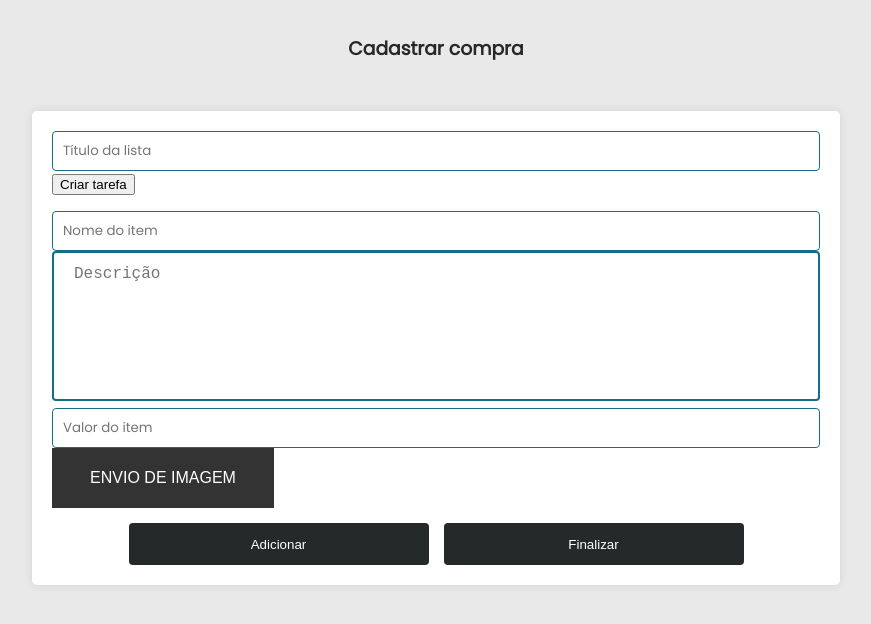
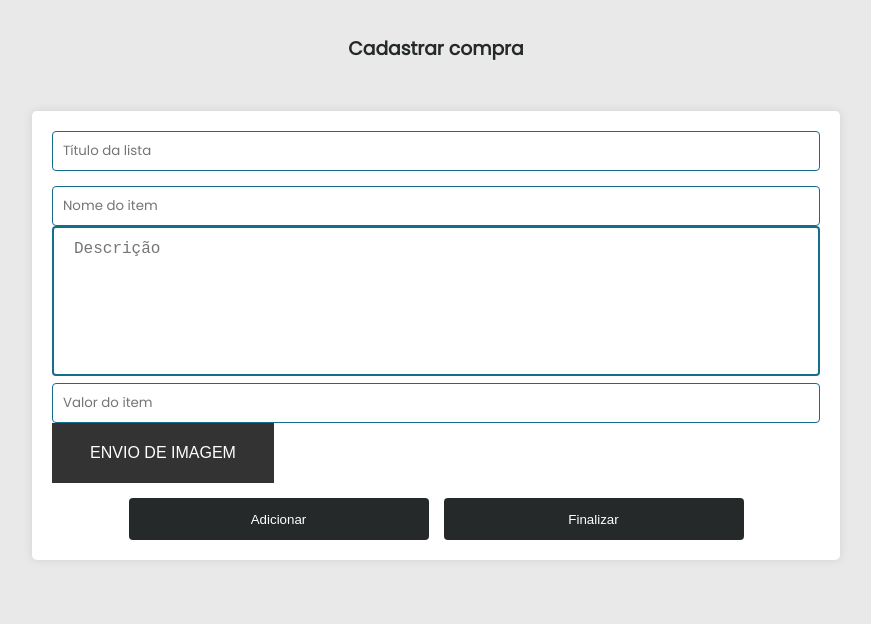
Before and after one commit to thaisBertoldi/trabalhoFinalVemSerDBC, a React (Create React App) app: page /request-purchase in a window 1280 px wide. Shown: the top 624 px of the page, without its empty margins (204-1075 px from the left). Built offline with nearby package versions, Linux system fonts and the light colour scheme.

Commit message:
funcao createTopic no onblur

```diff
--- a/src/pages/RequestPurchase/RequestPurchase.screen.tsx
+++ b/src/pages/RequestPurchase/RequestPurchase.screen.tsx
@@ -42,7 +42,8 @@ const RequestPurchase = ({
       title: "",
     },
     onSubmit: (valuesTopic) => {
-      handleCreateTopic(valuesTopic, setIdTopic);
+      // handleCreateTopic(valuesTopic, setIdTopic);
+      console.log(valuesTopic)
     },
   });
 
@@ -78,8 +79,9 @@ const RequestPurchase = ({
               type="text"
               onChange={formikTopic.handleChange}
               value={formikTopic.values.title}
+              onBlur={() => handleCreateTopic(formikTopic.values, setIdTopic)}
             />
-            <button type="submit" >Criar tarefa</button>
+            {/* <button type="submit" >Criar tarefa</button> */}
           </form>
 
           <form onSubmit={formik.handleSubmit}>
```
